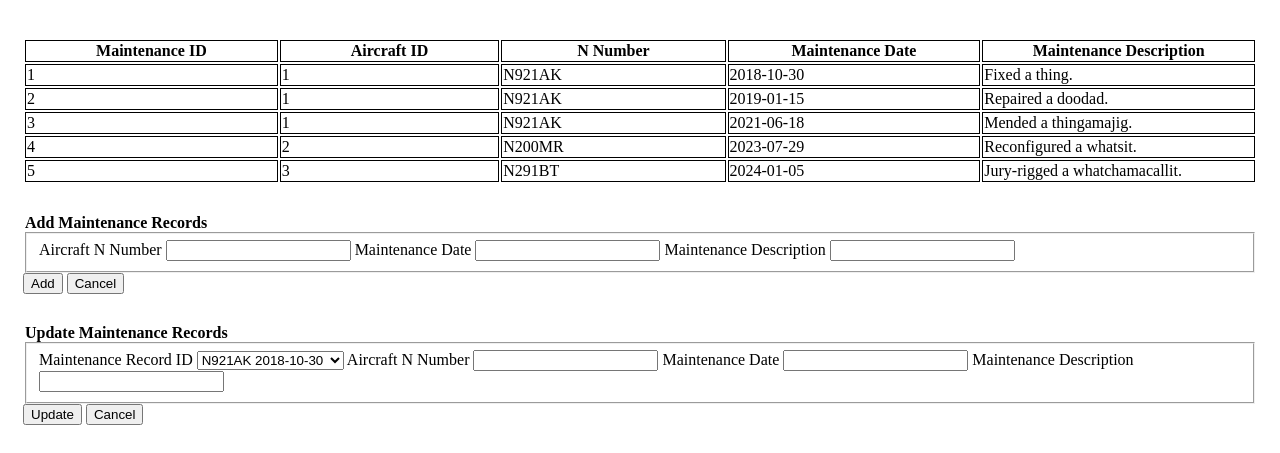
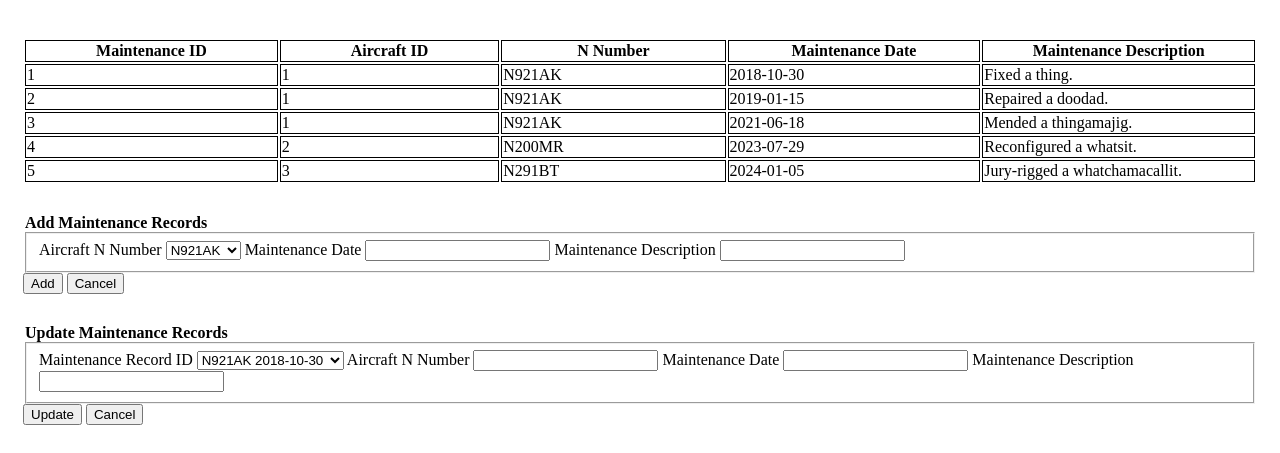
Before and after one commit to emburyj/Airworthiness_Database, a Flask app: page /Maintenance_Records in a window 1280 px wide. Shown: the part 316-769 px from the top of the page. Run offline with Flask 3, Linux system fonts and the light colour scheme; some libraries are stand-ins or nearby versions.

Commit message:
Added dropdown for N Number in create record form

```diff
--- a/templates/Maintenance_Records.html
+++ b/templates/Maintenance_Records.html
@@ -30,7 +30,11 @@
     <legend><strong>Add {{ page_name }}</strong></legend>
     <fieldset>
         <label>Aircraft N Number</label>
-        <input type="text" name="NNumber">
+        <select name="Record">
+            <option value=1> N921AK</option>
+            <option value=2> N200MR</option>
+            <option value=3> N291BT</option>
+        </select>
         <label>Maintenance Date</label>
         <input type="text" name="RecordDate">
         <label>Maintenance Description</label>
```
